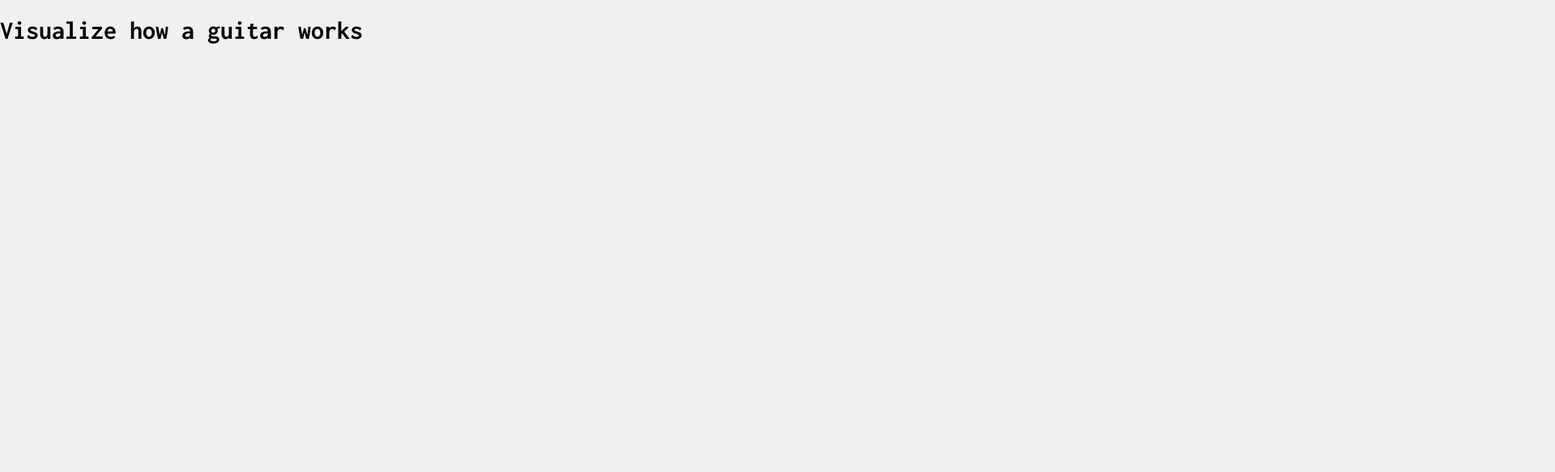
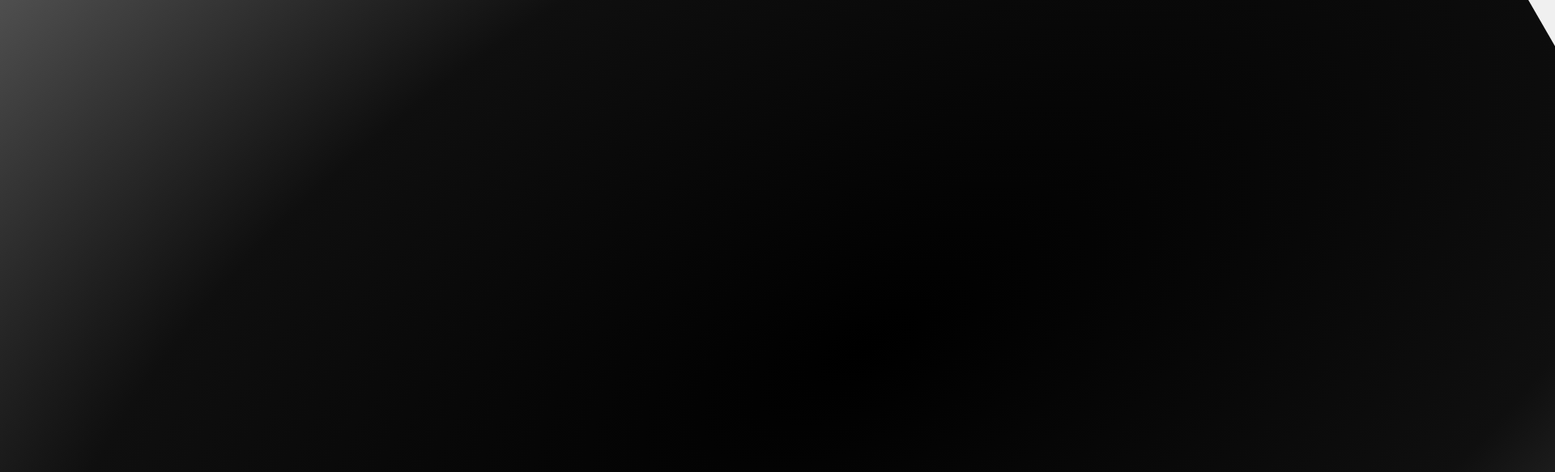
Before and after one commit to We-Gold/visualize-guitar, a website built with Vite: page index.html in a window 1280 px wide. Shown: the top 583 px of the page at 81% size, 1920 px wide, since content can reach past the window. Built offline with nearby package versions, Linux system fonts and the light colour scheme.

Commit message:
Add background

```diff
--- a/src/main.ts
+++ b/src/main.ts
@@ -4,4 +4,5 @@ document.querySelector<HTMLDivElement>("#app")!.innerHTML = `
   <div>
     <h1>Visualize how a guitar works</h1>
   </div>
+  <div id="background"></div>
 `
--- a/src/style.css
+++ b/src/style.css
@@ -1,8 +1,192 @@
 @import url('https://fonts.googleapis.com/css2?family=Inconsolata:wght@200..900&display=swap');
 
+* {
+  -webkit-font-smoothing: antialiased;
+  box-sizing: border-box;
+}
+html,
 body {
   font-family: 'Inconsolata', monospace;
+  color: white;
   background-color: #f0f0f0;
   margin: 0;
-  padding: 0px;
+  padding: 0;
+  width: 100%;
+  height: 100%;
 }
+
+#app {
+  display: flex;
+  align-items: center;
+  justify-content: center;
+  width: 100%;
+  height: 100%;
+}
+
+#background {
+  z-index: 0;
+  position: absolute;
+  width: 200%;
+  height: 200%;
+  background: radial-gradient(
+    90% 70% at 64% 65%,
+    rgba(0, 0, 0, 1) 0%,
+    rgba(15, 15, 15, 1) 50%,
+    rgba(102, 102, 102, 1) 100%
+  );
+  transform: rotate(-30deg);
+}
+/*
+.super-improved {
+  background: radial-gradient(
+    50% 50% at 64% 50%,
+    rgba(0, 0, 0, 1) 0%,
+    rgba(15, 15, 15, 1) 50%,
+    rgba(102, 102, 102, 1) 100%
+  );
+  width: 100%;
+  min-width: 1280px;
+  height: 832px;
+  position: relative;
+}
+
+.super-improved .rectangle {
+  width: 1280px;
+  height: 832px;
+  background: radial-gradient(
+    50% 50% at 64% 51%,
+    rgba(0, 0, 0, 1) 0%,
+    rgba(15, 15, 15, 1) 50%,
+    rgba(102, 102, 102, 1) 100%
+  );
+  position: absolute;
+  top: 0;
+  left: 0;
+}
+
+.super-improved .guitar {
+  position: absolute;
+  width: 102.86%;
+  height: 67.60%;
+  top: 9.54%;
+  left: 0;
+}
+
+.super-improved .signal {
+  position: absolute;
+  width: 67.12%;
+  height: 18.87%;
+  top: 74.04%;
+  left: 31.95%;
+}
+
+.super-improved .freq-plot {
+  position: absolute;
+  top: 20px;
+  left: 938px;
+  width: 305px;
+  height: 252px;
+}
+
+.super-improved .dial-down-only {
+  position: absolute;
+  top: 33px;
+  left: 506px;
+  width: 306px;
+  height: 58px;
+}
+
+.super-improved .div {
+  position: absolute;
+  top: -4px;
+  left: -4px;
+  width: 269px;
+  height: 66px;
+  background-color: #343434;
+  border-radius: 42px;
+  border: none;
+  box-shadow: inset 0px 0px 23.3px #000000b2;
+}
+
+.super-improved .div::before {
+  content: "";
+  position: absolute;
+  inset: 0;
+  padding: 4px;
+  border-radius: 42px;
+  background: radial-gradient(
+    50% 50% at 72% 49%,
+    rgba(255, 255, 255, 1) 0%,
+    rgba(36, 36, 36, 1) 100%
+  );
+  -webkit-mask: linear-gradient(#fff 0 0) content-box, linear-gradient(#fff 0 0);
+  mask: linear-gradient(#fff 0 0) content-box, linear-gradient(#fff 0 0);
+  -webkit-mask-composite: xor;
+  mask-composite: exclude;
+  z-index: 1;
+  pointer-events: none;
+}
+
+.super-improved .rectangle-2 {
+  width: 261px;
+  height: 58px;
+  border-radius: 42px;
+  border: none;
+  position: absolute;
+  top: 0;
+  left: 0;
+}
+
+.super-improved .rectangle-2::before {
+  content: "";
+  position: absolute;
+  inset: 0;
+  padding: 4px;
+  border-radius: 42px;
+  background: radial-gradient(
+    50% 50% at 72% 49%,
+    rgba(0, 0, 0, 1) 0%,
+    rgba(255, 255, 255, 0.43) 100%
+  );
+  -webkit-mask: linear-gradient(#fff 0 0) content-box, linear-gradient(#fff 0 0);
+  mask: linear-gradient(#fff 0 0) content-box, linear-gradient(#fff 0 0);
+  -webkit-mask-composite: xor;
+  mask-composite: exclude;
+  z-index: 1;
+  pointer-events: none;
+}
+
+.super-improved .text-wrapper {
+  position: absolute;
+  top: 0;
+  left: 0;
+  width: 261px;
+  height: 58px;
+  display: flex;
+  align-items: center;
+  justify-content: center;
+  text-shadow: 0px 0px 21.4px #e7790061;
+  font-family: "Inconsolata-ExtraBold", Helvetica;
+  font-weight: 800;
+  color: #e7a85d;
+  font-size: 27px;
+  text-align: center;
+  letter-spacing: 0;
+  line-height: normal;
+}
+
+.super-improved .vector {
+  position: absolute;
+  top: -1px;
+  left: 284px;
+  width: 22px;
+  height: 21px;
+}
+
+.super-improved .img {
+  position: absolute;
+  top: 30px;
+  left: 277px;
+  width: 36px;
+  height: 35px;
+} */
```
